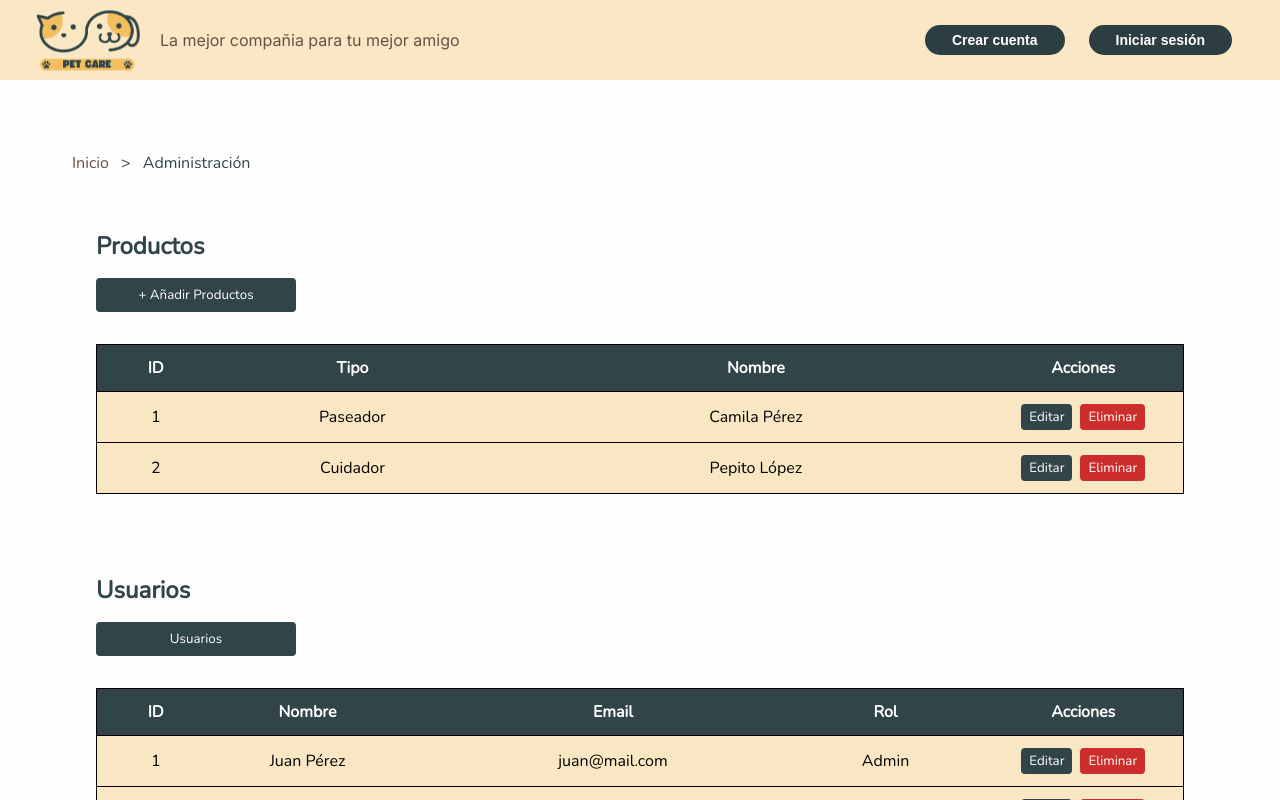
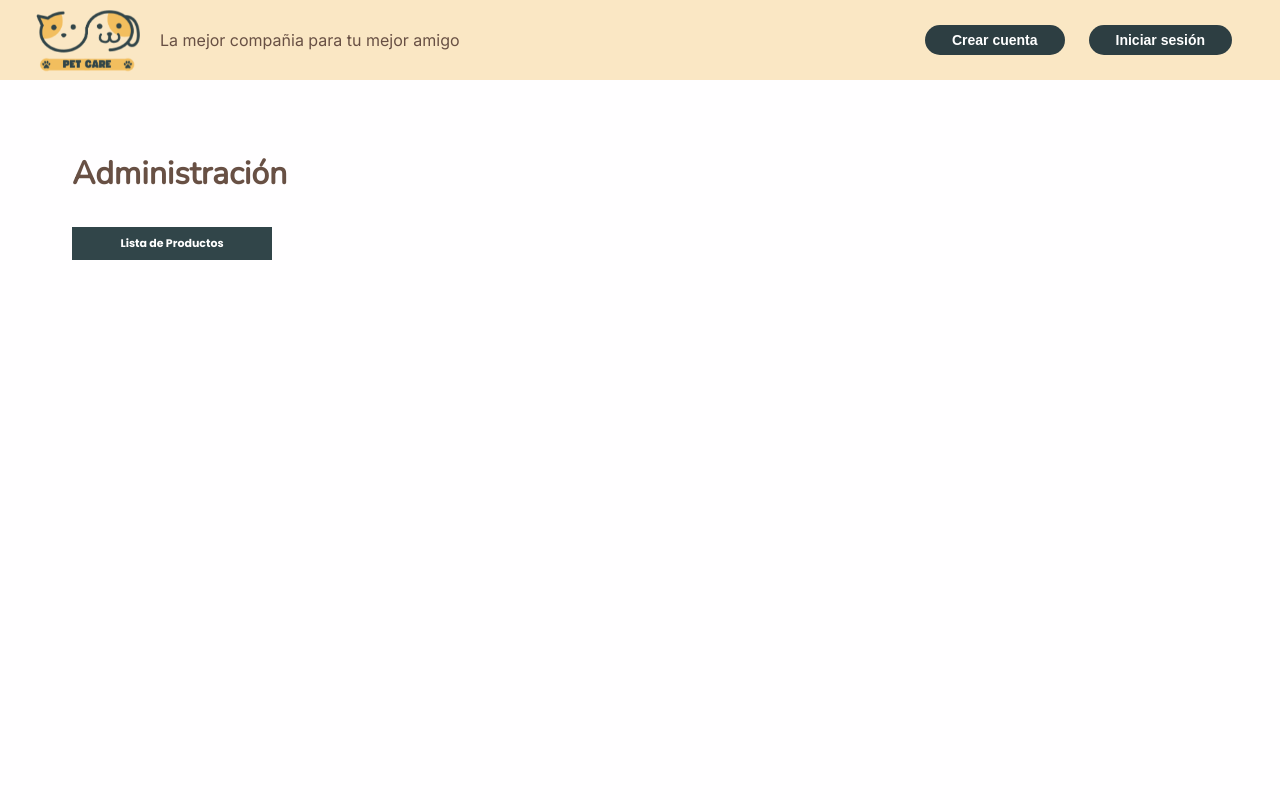
Before and after one commit to robertojvi/DigitalHouse-ProyectoIntegrador-Team1-PetCare, a React (Vite) app: page /administracion in a window 1280 px wide. Shown: the top 800 px of the page. Built offline with nearby package versions, Linux system fonts and the light colour scheme.

Commit message:
feat: AdminHome page
feat: implement AdminHome page and update routing for admin services

```diff
--- a/src/App.jsx
+++ b/src/App.jsx
@@ -8,8 +8,11 @@ import "./styles/GlobalStyles.css";
 import { AuthProvider } from "./auth/AuthContext";
 import { GlobalStyles } from "./styles/GlobalStyles";
 import Layout from "./layouts/Layout";
+
+// Pages
 import Home from "./pages/Home";
-import Admin from "./pages/Admin";
+// import Admin from "./pages/Admin";
+import AdminHome from "./pages/admin/AdminHome";
 import AdminService from "./pages/admin/AdminService";
 import ServiceDetail from "./pages/ServiceDetail";
 import ServiceGallery from "./pages/ServiceGallery";
@@ -35,7 +38,7 @@ function App() {
 					<Route path="/gallery" element={<ServiceGallery />} />
 
 					{/* Rutas del administrador */}
-					<Route path="/administracion" element={<Admin />} />
+					<Route path="/administracion" element={<AdminHome />} />
 					<Route
 						path="/administracion/service"
 						element={<AdminService />}
--- a/src/components/login/Login.jsx
+++ b/src/components/login/Login.jsx
@@ -3,11 +3,10 @@ import { useForm } from "react-hook-form";
 import axios from "axios";
 import "../../styles/login/login.css";
 import Logo from "../header/Logo";
-import { toast, ToastContainer  } from "react-toastify";
+import { toast, ToastContainer } from "react-toastify";
 import "react-toastify/dist/ReactToastify.css";
 import { useNavigate } from "react-router-dom";
 import { AuthContext } from "../../auth/AuthContext";
-
 
 const Login = ({ isLoginValue }) => {
 	const [isLogin, setIsLogin] = useState(isLoginValue);
@@ -34,7 +33,10 @@ const Login = ({ isLoginValue }) => {
 			localStorage.setItem("token", response.data.token);
 			localStorage.setItem("role", response.data.role);
 			localStorage.setItem("userName", response.data.nombre || "Usuario");
-      localStorage.setItem("lastname", response.data.apellido || "Apellido");
+			localStorage.setItem(
+				"lastname",
+				response.data.apellido || "Apellido"
+			);
 
 			if (response.data.message != null) {
 				toast.success(response.data.message, {
@@ -48,9 +50,11 @@ const Login = ({ isLoginValue }) => {
 					theme: "light",
 				});
 				setTimeout(() => {
-          window.location.href = response.data.role === "ADMIN" ? "/admin" : "/";
+					window.location.href =
+						response.data.role === "ADMIN"
+							? "/administracion"
+							: "/";
 				}, 2000);
-
 			}
 
 			if (response.data.error != null) {
@@ -67,13 +71,15 @@ const Login = ({ isLoginValue }) => {
 
 				navigate("/");
 			}
+		} catch (error) {
+			console.error(
+				"Error en la autenticación:",
+				error.response?.data || error
+			);
 
-
-
-    } catch (error) {
-      console.error("Error en la autenticación:", error.response?.data || error);
-
-      toast.error(error.response?.data?.message || "Error en la autenticación", {
+			toast.error(
+				error.response?.data?.message || "Error en la autenticación",
+				{
 					position: "top-right",
 					autoClose: 3000,
 					hideProgressBar: false,
@@ -82,7 +88,8 @@ const Login = ({ isLoginValue }) => {
 					draggable: true,
 					progress: undefined,
 					theme: "light",
-      });
+				}
+			);
 		}
 	};
 
@@ -103,27 +110,45 @@ const Login = ({ isLoginValue }) => {
 								<input
 									type="text"
 									placeholder="Ingresa tu nombre"
-                  {...register("nombre", { required: "El nombre es obligatorio" })}
+									{...register("nombre", {
+										required: "El nombre es obligatorio",
+									})}
 								/>
-                {errors.nombre && <p className="error">{errors.nombre.message}</p>}
+								{errors.nombre && (
+									<p className="error">
+										{errors.nombre.message}
+									</p>
+								)}
 							</div>
 							<div>
 								<label>Apellido</label>
 								<input
 									type="text"
 									placeholder="Ingresa tu apellido"
-                  {...register("apellido", { required: "El apellido es obligatorio" })}
+									{...register("apellido", {
+										required: "El apellido es obligatorio",
+									})}
 								/>
-                {errors.apellido && <p className="error">{errors.apellido.message}</p>}
+								{errors.apellido && (
+									<p className="error">
+										{errors.apellido.message}
+									</p>
+								)}
 							</div>
 							<div>
 								<label>Teléfono</label>
 								<input
 									type="tel"
 									placeholder="Ingresa tu número de teléfono"
-                  {...register("telefono", { required: "El teléfono es obligatorio" })}
+									{...register("telefono", {
+										required: "El teléfono es obligatorio",
+									})}
 								/>
-                {errors.telefono && <p className="error">{errors.telefono.message}</p>}
+								{errors.telefono && (
+									<p className="error">
+										{errors.telefono.message}
+									</p>
+								)}
 							</div>
 						</>
 					)}
@@ -134,10 +159,15 @@ const Login = ({ isLoginValue }) => {
 							placeholder="ejemplo@correo.com"
 							{...register("email", {
 								required: "El email es obligatorio",
-                pattern: { value: /\S+@\S+\.\S+/, message: "Email no válido" }
+								pattern: {
+									value: /\S+@\S+\.\S+/,
+									message: "Email no válido",
+								},
 							})}
 						/>
-            {errors.email && <p className="error">{errors.email.message}</p>}
+						{errors.email && (
+							<p className="error">{errors.email.message}</p>
+						)}
 					</div>
 					<div>
 						<label>Contraseña</label>
@@ -146,10 +176,17 @@ const Login = ({ isLoginValue }) => {
 							placeholder="********"
 							{...register("contrasenia", {
 								required: "La contraseña es obligatoria",
-                minLength: { value: 6, message: "Mínimo 6 caracteres" }
+								minLength: {
+									value: 6,
+									message: "Mínimo 6 caracteres",
+								},
 							})}
 						/>
-            {errors.contrasenia && <p className="error">{errors.contrasenia.message}</p>}
+						{errors.contrasenia && (
+							<p className="error">
+								{errors.contrasenia.message}
+							</p>
+						)}
 					</div>
 
 					<div className="login-submit-container">
@@ -159,8 +196,13 @@ const Login = ({ isLoginValue }) => {
 					</div>
 				</form>
 
-        <p className="login-toggle" onClick={() => setIsLogin(!isLogin)}>
-          {isLogin ? "¿No tienes cuenta? Regístrate" : "¿Ya tienes cuenta? Inicia Sesión"}
+				<p
+					className="login-toggle"
+					onClick={() => setIsLogin(!isLogin)}
+				>
+					{isLogin
+						? "¿No tienes cuenta? Regístrate"
+						: "¿Ya tienes cuenta? Inicia Sesión"}
 				</p>
 			</div>
 		</>
--- /dev/null
+++ b/src/pages/admin/AdminHome.jsx
@@ -0,0 +1,21 @@
+import React from "react";
+import { Link } from "react-router-dom";
+import "../../styles/admin/adminHome.css";
+
+const AdminHome = () => {
+	return (
+		<main className="admin-container">
+			<h1>Administración</h1>
+			<div className="admin-navigation">
+				<Link
+					to="/administracion/service"
+					className="adminHome-admin-button"
+				>
+					Lista de Productos
+				</Link>
+			</div>
+		</main>
+	);
+};
+
+export default AdminHome;
--- a/src/pages/admin/AdminService.jsx
+++ b/src/pages/admin/AdminService.jsx
@@ -1,4 +1,5 @@
 // React
+import { useState } from "react";
 import { Link } from "react-router-dom";
 
 // Components
@@ -9,8 +10,33 @@ import "../../styles/admin/adminService.css";
 
 // Images
 import warningIcon from "../../images/warning.png";
+import AddProductForm from "../../components/forms/AddProductForm";
 
 const AdminService = () => {
+	const [showAddForm, setShowAddForm] = useState(false);
+	const [error, setError] = useState(null);
+	const [productos, setProductos] = useState([]);
+
+	const handleAddProduct = async (servicioData) => {
+		try {
+			setError(null);
+			setProductos((prevProductos) => [
+				...prevProductos,
+				{
+					id: servicioData.id || Date.now(),
+					tipo: "Servicio",
+					nombre: servicioData.nombre || servicioData.name,
+				},
+			]);
+
+			// Opcional: Mostrar mensaje de éxito
+			alert("Servicio creado exitosamente");
+		} catch (error) {
+			setError(error.message || "Error al crear el servicio");
+			console.error("Error al procesar el servicio:", error);
+		}
+	};
+
 	return (
 		<main className="admin-container">
 			{/* Mobile section */}
@@ -36,13 +62,28 @@ const AdminService = () => {
 				<span className="breadcrumb-current">Servicio</span>
 			</div>
 
+			{error && <div className="error-message">{error}</div>}
+
 			{/* List section */}
 			<div className="admin-content">
 				<section className="admin-section">
 					<div className="admin-header">
-						<button className="adminService-admin-button">
+						<button
+							className="adminService-admin-button"
+							onClick={() => setShowAddForm(true)}
+						>
 							Añadir Productos
 						</button>
+
+						{showAddForm && (
+							<AddProductForm
+								onClose={() => {
+									setShowAddForm(false);
+									setError(null);
+								}}
+								// onSubmit={handleAddProduct}
+							/>
+						)}
 					</div>
 
 					<AdminServiceList />
--- /dev/null
+++ b/src/styles/admin/adminHome.css
@@ -0,0 +1,23 @@
+.admin-navigation {
+	margin-top: 2rem;
+}
+
+.adminHome-admin-button {
+	width: fit-content;
+	min-width: 200px;
+	font: var(--button-third-font);
+	color: var(--button-third-font-color);
+	background-color: var(--button-third-background-color);
+	border: none;
+	padding: 0.5rem 1rem;
+	cursor: pointer;
+	transition: background-color 0.3s ease;
+	text-decoration: none;
+	display: inline-block;
+	text-align: center;
+	/* border-radius: var(--button-third-border-radius); */
+}
+
+.adminHome-admin-button:hover {
+	background-color: rgba(0, 0, 0, 0.9);
+}
```
Also changed, not shown: src/pages/Admin-OLD-Deleteme.jsx (renamed from src/pages/Admin.jsx). Lines whose indentation alone changed are shown as unchanged.
